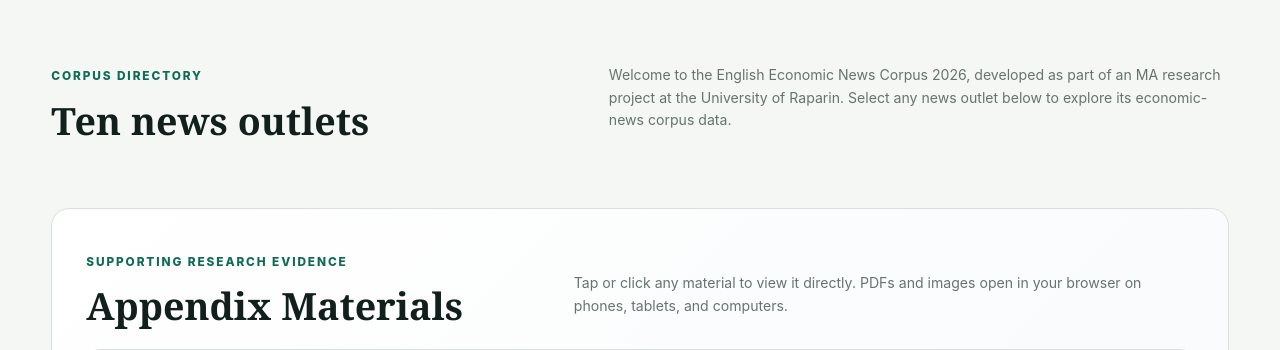
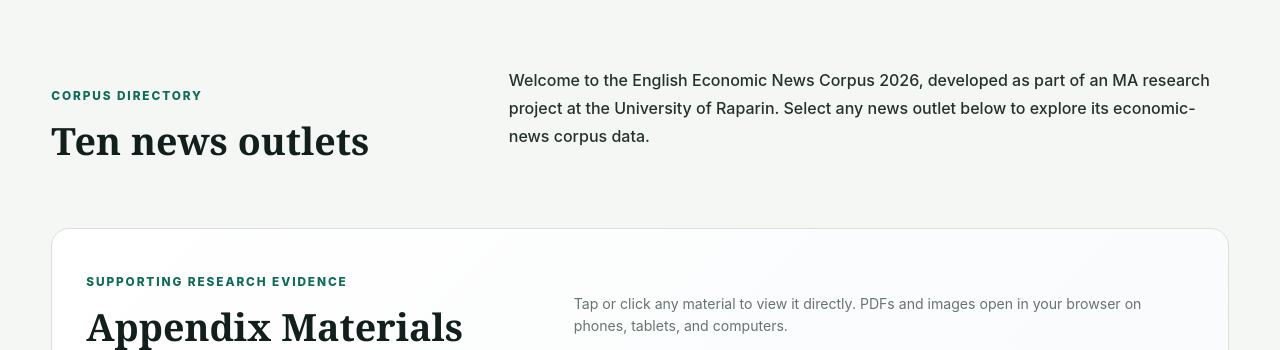
Before and after one commit to nabazlinguistics/English-Economic-News-, a plain HTML site: page index.html in a window 1280 px wide. Shown: the part 835-1185 px from the top of the page. Drawn offline with Linux system fonts and the light colour scheme; no server answers.

Commit message:
Refine welcome text emphasis

```diff
--- a/styles.css
+++ b/styles.css
@@ -155,3 +155,20 @@ body{
   .identity-card.researcher-campus::before,
   .identity-card.supervisor-campus::before{background:rgba(255,255,255,.78)}
 }
+
+/* Academic emphasis for the corpus welcome text */
+.outlet-directory-section .section-heading > p{
+  color:#24312e;
+  font-size:1rem;
+  font-weight:500;
+  line-height:1.75;
+  max-width:720px;
+  animation:welcomeFadeIn .9s ease-out both;
+}
+@keyframes welcomeFadeIn{
+  from{opacity:0;transform:translateY(6px)}
+  to{opacity:1;transform:translateY(0)}
+}
+@media(prefers-reduced-motion:reduce){
+  .outlet-directory-section .section-heading > p{animation:none}
+}
```
